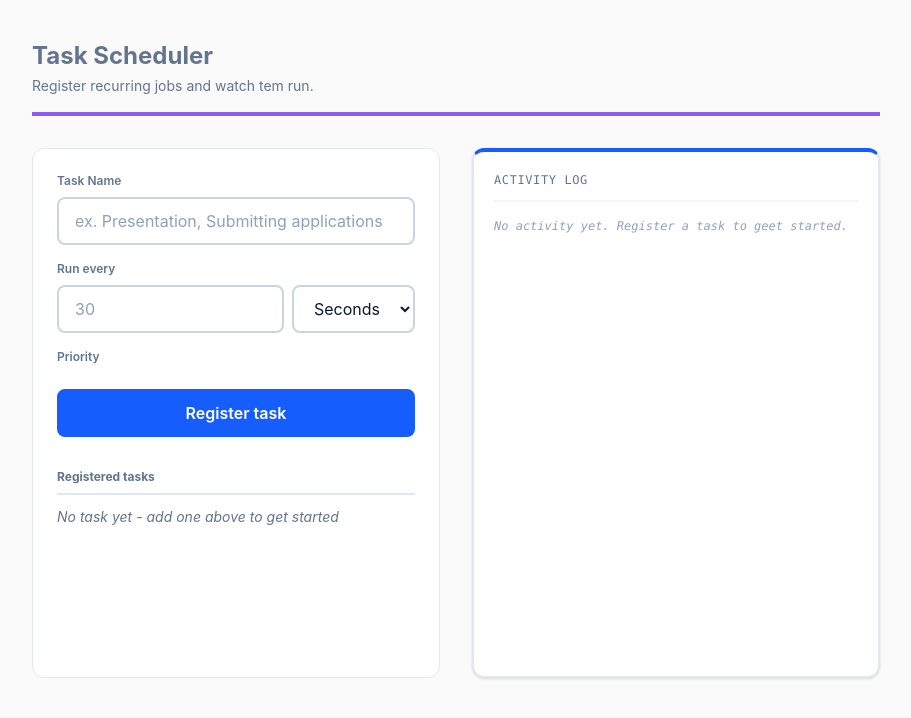
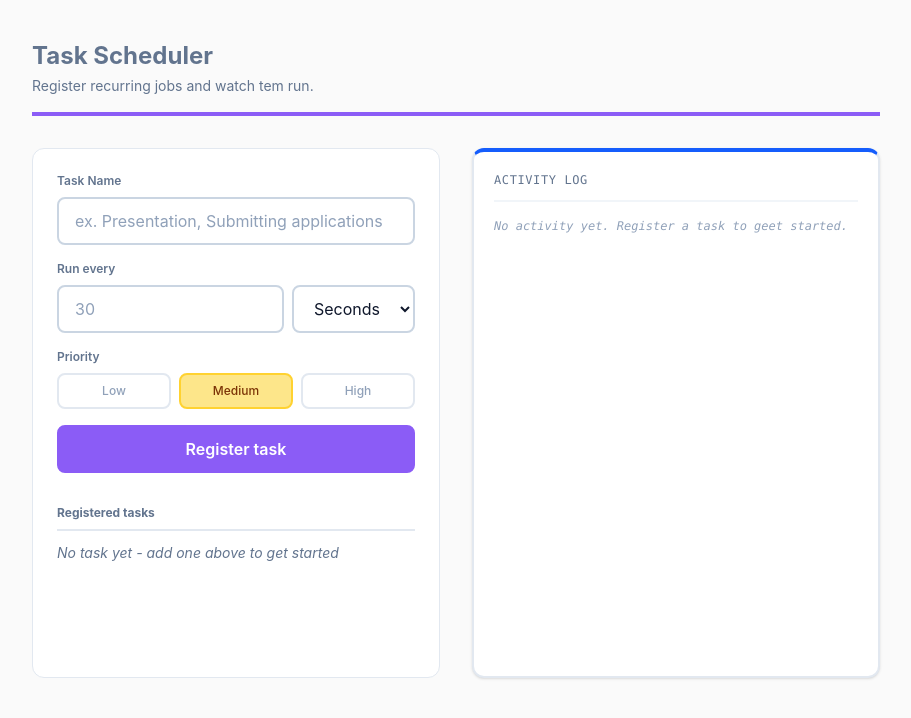
Before and after one commit to martinengo2108-collab/Learning_React_Js, a React (Vite) app in the folder Task_scheduler/: page / in a window 1280 px wide. Shown: the top 718 px of the page, without its empty margins (184-1095 px from the left). Built offline with nearby package versions, Linux system fonts and the light colour scheme.

Commit message:
askForm component button functionality and update styles for priority selection

```diff
--- a/Task_scheduler/src/components/TaskForm.jsx
+++ b/Task_scheduler/src/components/TaskForm.jsx
@@ -79,7 +79,13 @@ export default function TaskForm({ onAddTask }) {
                         <button
                             key={level}
                             type="button"
-                            onClick={() =>setPriority}>
+                            onClick={() => setPriority(level)}
+                            className={
+                                `flex-1 text-xs font-medium py-2 rounded-lg border-2 capitalize transition
+                                ${priority === level ? priorityStyles[level]:"bg-white border-slate-200 text-slate-400"
+                                }`
+                            }>
+                                {level}
 
 
                         </button>
@@ -88,10 +94,10 @@ export default function TaskForm({ onAddTask }) {
             </div>
 
             <button type="submit"
-                className="w-full bg-blue-600 hover:bg-blue-500 text-white font-semibold py-2.5 rounded-lg border-2 border-blue-600 transition duration-200">
+                className="w-full bg-[#8B5CF6] hover:opacity-90 text-white font-semibold py-2.5 rounded-lg border-2 border-[#8B5CF6] transition duration-200">
                 Register task
             </button>
         </form>
-    )
+    );
 
-}
+};
```
